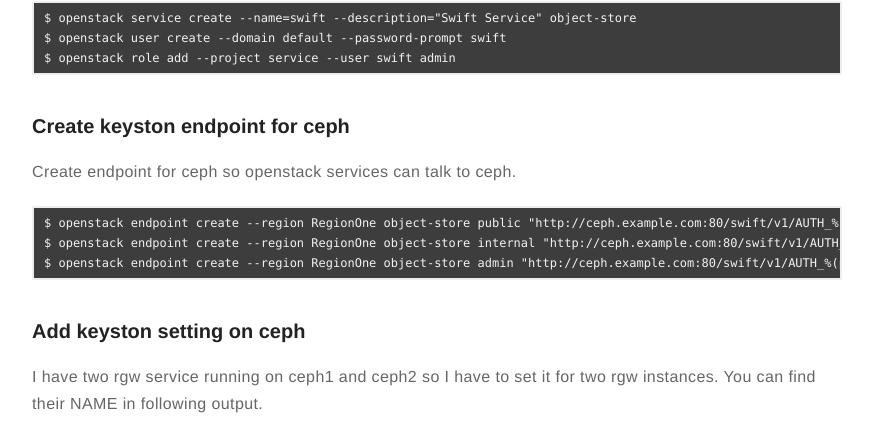
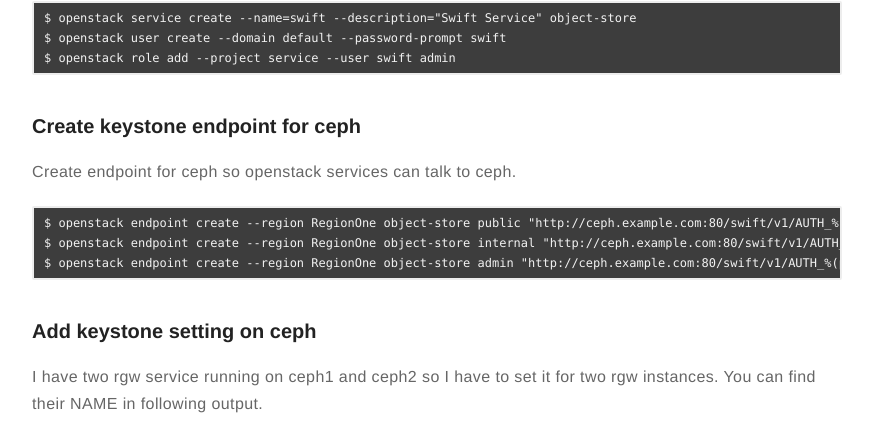
Before and after one commit to satishdotpatel/satishdotpatel.github.io, a Jekyll site: the page built from _posts/2024-01-25-ceph-rados-gateway-integration-with-openstack-keystone.markdown, in a window 1280 px wide and 900 px high, scrolled down 1859 px. Shown: the part 145-577 px from the top of the window, without its empty margins (203-1076 px from the left). Built offline with Jekyll 4.4.1, drawn with Linux system fonts in a browser that asks for light colours; comment, search, counter and statistics services are not loaded; some of the changed text lies outside the part shown.

Commit message:
fix typo

````diff
--- a/_posts/2024-01-25-ceph-rados-gateway-integration-with-openstack-keystone.markdown
+++ b/_posts/2024-01-25-ceph-rados-gateway-integration-with-openstack-keystone.markdown
@@ -22,7 +22,7 @@
 ### Scope
 
 * Deploy RGW using cephadm
-* Create User account on Openstack keyston
+* Create User account on Openstack keystone
 * Create openstack API endpoint for ceph
 * Add Keystone user in ceph
 * Test integration
@@ -67,7 +67,7 @@
 $ openstack role add --project service --user swift admin
 ```
 
-### Create keyston endpoint for ceph
+### Create keystone endpoint for ceph
 
 Create endpoint for ceph so openstack services can talk to ceph.
 
@@ -77,7 +77,7 @@
 $ openstack endpoint create --region RegionOne object-store admin "http://ceph.example.com:80/swift/v1/AUTH_%(project_id)s"
 ```
 
-### Add keyston setting on ceph
+### Add keystone setting on ceph
 
 I have two rgw service running on ceph1 and ceph2 so I have to set it for two rgw instances. You can find their NAME in following output.
 
````
